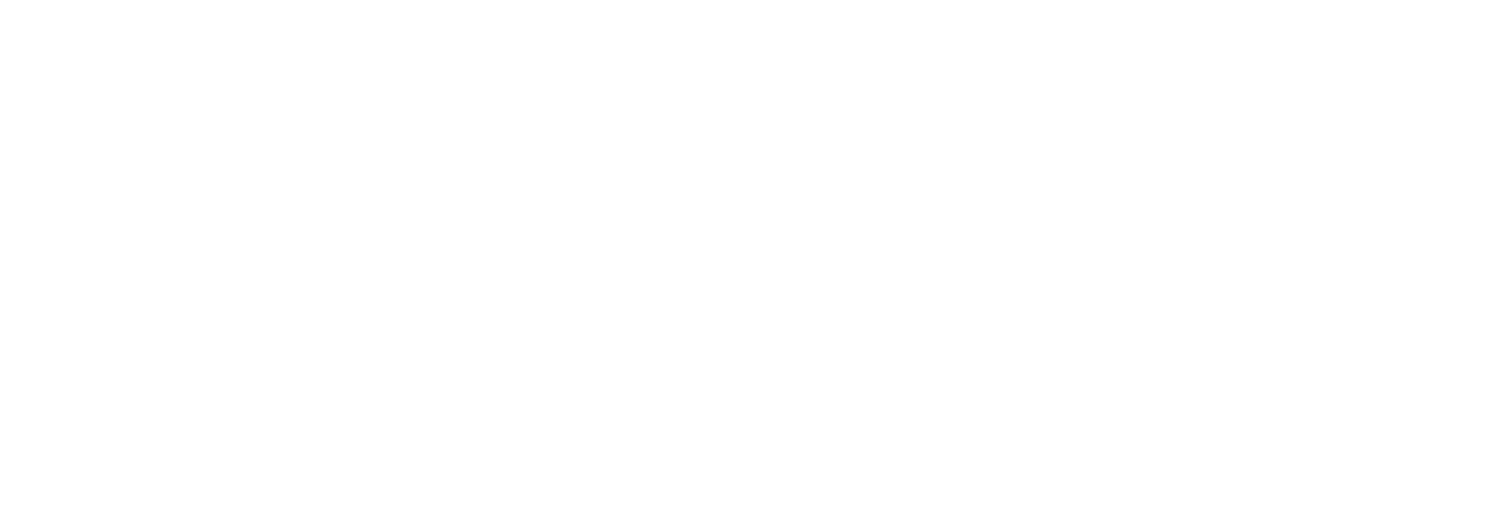
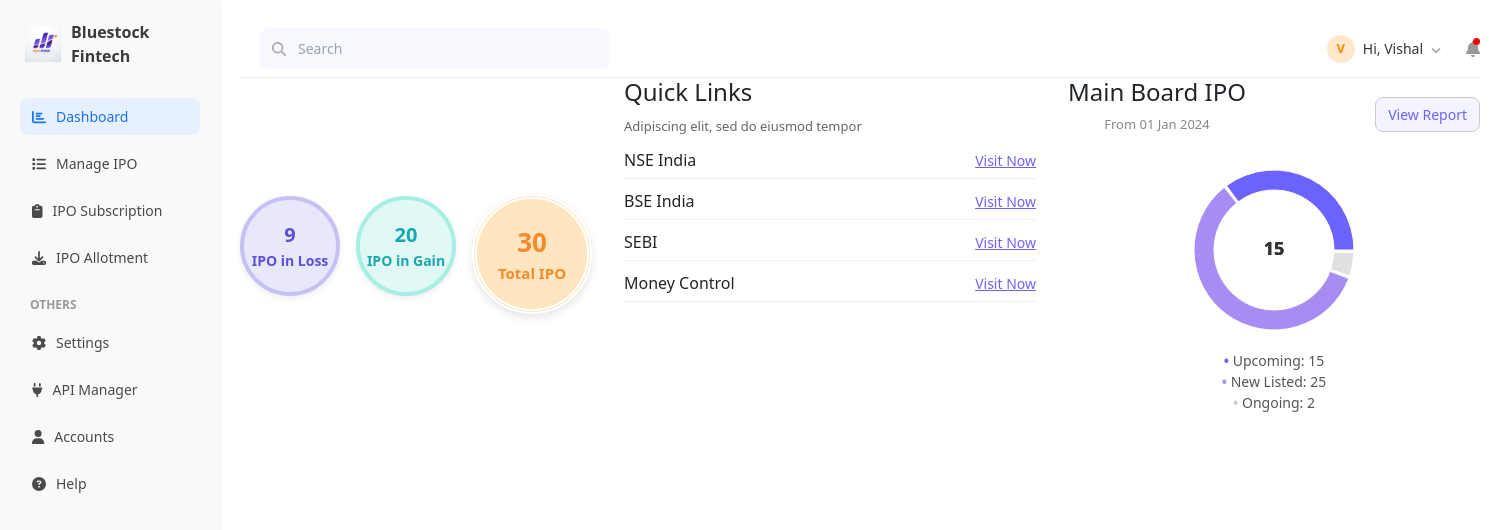
Before and after one commit to oceanja/ipo-web-app, a React (Create React App) app: page /admin-dashboard in a window 1280 px wide. Before the commit this address had no page. Shown: the top 530 px of the page, 1500 px wide, since content can reach past the window. Built offline with nearby package versions, Linux system fonts and the light colour scheme.

Commit message:
Refactored login/signup, updated AdminDashboard with charts and styling

```diff
--- a/package.json
+++ b/package.json
@@ -15,9 +15,9 @@
     "react-bootstrap": "^2.10.10",
     "react-dom": "^19.1.0",
     "react-icons": "^5.5.0",
-
     "react-router-dom": "^7.6.2",
     "react-scripts": "5.0.1",
+    "recharts": "^2.15.3",
     "tailwindcss": "^2.2.19",
     "web-vitals": "^2.1.4"
   },
--- a/src/App.jsx
+++ b/src/App.jsx
@@ -1,22 +1,40 @@
-import { BrowserRouter, Routes, Route } from "react-router-dom";
+import { BrowserRouter, Routes, Route, useLocation } from "react-router-dom";
 import Sidebar from "./components/SideBar";
 import Navbar from "./components/Navbar";
+
 import ManageIPO from "./pages/ManageIPO";
 import RegisterIPO from "./pages/IPORegister";
+import AdminDashboard from "./pages/AdminDashboard";
+import LoginPage from "./pages/LoginPage";
+import SignupPage from "./pages/SignupPage";
+
+function AppWrapper() {
+  const location = useLocation();
+  const hideLayout = location.pathname === "/login" || location.pathname === "/signup";
+
+  return (
+    <>
+      {!hideLayout && <Sidebar />}
+      <div style={{ marginLeft: hideLayout ? 0 : "220px", padding: "20px", width: "100%" }}>
+        {!hideLayout && <Navbar />}
+        <Routes>
+          <Route path="/login" element={<LoginPage />} />
+          <Route path="/signup" element={<SignupPage />} />
+          <Route path="/" element={<ManageIPO />} />
+          <Route path="/manage-ipo" element={<ManageIPO />} />
+          <Route path="/register-ipo" element={<RegisterIPO />} />
+          <Route path="/admin-dashboard" element={<AdminDashboard />} />
+          <Route path="*" element={<h2>404 - Page Not Found</h2>} />
+        </Routes>
+      </div>
+    </>
+  );
+}
 
 function App() {
   return (
     <BrowserRouter>
-      <div style={{ display: "flex" }}>
-        <Sidebar />
-        <div style={{ marginLeft: "220px", padding: "20px", width: "100%" }}>
-          <Routes>
-            <Route path="/" element={<ManageIPO />} />
-            <Route path="/manage-ipo" element={<ManageIPO />} />
-            <Route path="/register-ipo" element={<RegisterIPO />} />
-          </Routes>
-        </div>
-      </div>
+      <AppWrapper />
     </BrowserRouter>
   );
 }
--- a/src/components/SideBar.jsx
+++ b/src/components/SideBar.jsx
@@ -1,6 +1,5 @@
 import { NavLink } from "react-router-dom";
 import "../styles/Sidebar.css";
-
 
 import { FontAwesomeIcon } from "@fortawesome/react-fontawesome";
 import {
@@ -14,7 +13,6 @@
   faQuestionCircle
 } from "@fortawesome/free-solid-svg-icons";
 
-
 import logo from "../assets/images/logo1.jpeg";
 
 const Sidebar = () => {
@@ -27,25 +25,25 @@
 
       <ul className="menu-section">
         <li>
-          <NavLink to="/">
+          <NavLink to="/admin-dashboard" activeclassname="active">
             <FontAwesomeIcon icon={faChartBar} />
             <span>Dashboard</span>
           </NavLink>
         </li>
         <li>
-          <NavLink to="/manage-ipo">
+          <NavLink to="/manage-ipo" activeclassname="active">
             <FontAwesomeIcon icon={faList} />
             <span>Manage IPO</span>
           </NavLink>
         </li>
         <li>
-          <NavLink to="/ipo-subscription">
+          <NavLink to="/ipo-subscription" activeclassname="active">
             <FontAwesomeIcon icon={faClipboard} />
             <span>IPO Subscription</span>
           </NavLink>
         </li>
         <li>
-          <NavLink to="/ipo-allotment">
+          <NavLink to="/ipo-allotment" activeclassname="active">
             <FontAwesomeIcon icon={faDownload} />
             <span>IPO Allotment</span>
           </NavLink>
@@ -56,25 +54,25 @@
 
       <ul className="menu-section">
         <li>
-          <NavLink to="/settings">
+          <NavLink to="/settings" activeclassname="active">
             <FontAwesomeIcon icon={faCog} />
             <span>Settings</span>
           </NavLink>
         </li>
         <li>
-          <NavLink to="/api-manager">
+          <NavLink to="/api-manager" activeclassname="active">
             <FontAwesomeIcon icon={faPlug} />
             <span>API Manager</span>
           </NavLink>
         </li>
         <li>
-          <NavLink to="/accounts">
+          <NavLink to="/accounts" activeclassname="active">
             <FontAwesomeIcon icon={faUser} />
             <span>Accounts</span>
           </NavLink>
         </li>
         <li>
-          <NavLink to="/help">
+          <NavLink to="/help" activeclassname="active">
             <FontAwesomeIcon icon={faQuestionCircle} />
             <span>Help</span>
           </NavLink>
--- a/src/index.js
+++ b/src/index.js
@@ -1,7 +1,7 @@
 import React from 'react';
 import ReactDOM from 'react-dom/client';
 import './index.css';
-import App from './App';
+import App from './App.jsx';
 import 'bootstrap/dist/css/bootstrap.min.css';
 
 
--- a/src/pages/AdminDashboard.jsx
+++ b/src/pages/AdminDashboard.jsx
@@ -0,0 +1,190 @@
+import React from "react";
+import "../styles/AdminDashboard.css";
+import {
+  PieChart,
+  Pie,
+  Cell,
+  Tooltip,
+  ResponsiveContainer,
+} from "recharts";
+
+const donutData = [
+  { name: "Upcoming", value: 15 },
+  { name: "New Listed", value: 25 },
+  { name: "Ongoing", value: 2 },
+];
+
+const COLORS = ["#6c63ff", "#a68cf4", "#e0e0e0"];
+
+const AdminDashboard = () => {
+  return (
+    <div style={{ display: "flex", justifyContent: "space-between", gap: "2rem", flexWrap: "wrap" }}>
+      {/* === Left Section: IPO Dashboard India (3 Circles) === */}
+      <div style={{ display: "flex", alignItems: "center", gap: "16px" }}>
+        {/* IPO in Loss */}
+        <div style={{
+          width: "100px",
+          height: "100px",
+          borderRadius: "50%",
+          backgroundColor: "#e9e7fc",
+          border: "4px solid #c6c1f4",
+          boxShadow: "0 2px 6px rgba(0, 0, 0, 0.08)",
+          display: "flex",
+          flexDirection: "column",
+          justifyContent: "center",
+          alignItems: "center",
+          fontWeight: "600",
+          color: "#5d51d4",
+          textAlign: "center",
+          fontSize: "14px",
+        }}>
+          <div style={{ fontSize: "20px" }}>9</div>
+          IPO in Loss
+        </div>
+
+        {/* IPO in Gain */}
+        <div style={{
+          width: "100px",
+          height: "100px",
+          borderRadius: "50%",
+          backgroundColor: "#e0f9f4",
+          border: "4px solid #a7efe2",
+          boxShadow: "0 2px 6px rgba(0, 0, 0, 0.08)",
+          display: "flex",
+          flexDirection: "column",
+          justifyContent: "center",
+          alignItems: "center",
+          fontWeight: "600",
+          color: "#1aa7b2",
+          textAlign: "center",
+          fontSize: "14px",
+        }}>
+          <div style={{ fontSize: "20px" }}>20</div>
+          IPO in Gain
+        </div>
+
+        {/* Total IPO */}
+        <div style={{
+          width: "120px",
+          height: "120px",
+          borderRadius: "50%",
+          backgroundColor: "#ffe5c0",
+          border: "5px double white",
+          boxShadow: "0 4px 8px rgba(0, 0, 0, 0.1)",
+          display: "flex",
+          flexDirection: "column",
+          justifyContent: "center",
+          alignItems: "center",
+          fontWeight: "700",
+          color: "#f28c28",
+          textAlign: "center",
+          fontSize: "15px",
+          transform: "translateY(8px)",
+        }}>
+          <div style={{ fontSize: "26px" }}>30</div>
+          Total IPO
+        </div>
+      </div>
+
+      {/* === Middle Section: Quick Links === */}
+      <div style={{ flex: 1, minWidth: "250px" }}>
+        <h4 style={{ marginBottom: "10px" }}>Quick Links</h4>
+        <p style={{ fontSize: "13px", color: "#666", marginBottom: "12px" }}>
+          Adipiscing elit, sed do eiusmod tempor
+        </p>
+        <ul style={{ listStyle: "none", padding: 0 }}>
+          {["NSE India", "BSE India", "SEBI", "Money Control"].map((name, idx) => (
+            <li
+              key={idx}
+              style={{
+                display: "flex",
+                justifyContent: "space-between",
+                marginBottom: "10px",
+                alignItems: "center",
+                borderBottom: "1px solid #eee",
+                paddingBottom: "6px",
+              }}
+            >
+              <span>{name}</span>
+              <a href="#" style={{ color: "#6c63ff", fontSize: "14px" }}>
+                Visit Now
+              </a>
+            </li>
+          ))}
+        </ul>
+      </div>
+
+      {/* === Right Section: Donut Chart + Report === */}
+      <div style={{ flex: 1, minWidth: "280px", textAlign: "center" }}>
+        <div style={{ display: "flex", justifyContent: "space-between", alignItems: "center" }}>
+          <div>
+            <h4>Main Board IPO</h4>
+            <p style={{ fontSize: "13px", color: "#888" }}>From 01 Jan 2024</p>
+          </div>
+          <button
+            style={{
+              backgroundColor: "#f3f4ff",
+              border: "1px solid #ccc",
+              borderRadius: "8px",
+              padding: "6px 12px",
+              fontSize: "14px",
+              color: "#6c63ff",
+              cursor: "pointer",
+            }}
+          >
+            View Report
+          </button>
+        </div>
+
+        {/* 🔵 Recharts Donut Chart */}
+        <div style={{ width: "100%", height: 200 }}>
+          <ResponsiveContainer>
+            <PieChart>
+              <Pie
+                data={donutData}
+                innerRadius={60}
+                outerRadius={80}
+                paddingAngle={2}
+                dataKey="value"
+                labelLine={false}
+                label={({ cx, cy }) => (
+                  <text
+                    x={cx}
+                    y={cy}
+                    fill="#333"
+                    textAnchor="middle"
+                    dominantBaseline="middle"
+                    fontSize="18"
+                    fontWeight="bold"
+                  >
+                    15
+                  </text>
+                )}
+              >
+                {donutData.map((entry, index) => (
+                  <Cell key={`cell-${index}`} fill={COLORS[index % COLORS.length]} />
+                ))}
+              </Pie>
+              <Tooltip />
+            </PieChart>
+          </ResponsiveContainer>
+        </div>
+
+        {/* Legends */}
+        <div style={{ fontSize: "14px", color: "#555" }}>
+          <div>
+            <span style={{ color: "#6c63ff", fontWeight: "bold" }}>•</span> Upcoming: 15
+          </div>
+          <div>
+            <span style={{ color: "#a68cf4", fontWeight: "bold" }}>•</span> New Listed: 25
+          </div>
+          <div>
+            <span style={{ color: "#ccc", fontWeight: "bold" }}>•</span> Ongoing: 2
+          </div>
+        </div>
+      </div>
+    </div>
+  );
+};
+
+export default AdminDashboard;
--- /dev/null
+++ b/src/styles/AdminDashboard.css
@@ -0,0 +1,52 @@
+.dashboard-container {
+  padding: 20px;
+}
+
+.dashboard-heading {
+  font-size: 24px;
+  font-weight: 600;
+  margin-bottom: 20px;
+}
+
+.kpi-card-grid {
+  display: grid;
+  grid-template-columns: repeat(auto-fit, minmax(220px, 1fr));
+  gap: 20px;
+}
+
+.kpi-card {
+  background-color: white;
+  color: #333;
+  padding: 20px;
+  border-radius: 12px;
+  box-shadow: 0 4px 8px rgba(0, 0, 0, 0.07);
+  text-align: center;
+}
+
+.kpi-card h4 {
+  font-size: 16px;
+  margin-bottom: 10px;
+}
+
+.kpi-card p {
+  font-size: 28px;
+  font-weight: bold;
+}
+
+/* Card Colors */
+.kpi-card.purple {
+  background-color: #e9e8ff;
+  color: #6c63ff;
+}
+.kpi-card.blue {
+  background-color: #e0f3ff;
+  color: #1e88e5;
+}
+.kpi-card.green {
+  background-color: #d9f5e5;
+  color: #2ebd7f;
+}
+.kpi-card.orange {
+  background-color: #fff6e5;
+  color: #f9a825;
+}
```
Also changed, not shown: src/pages/LoginPage.jsx (renamed from src/components/SignupForm.jsx, +39 -44 lines), src/pages/SignupPage.jsx (renamed from src/components/LoginForm.jsx, +44 -39 lines), 1 other file (tests, documents, lock files or other folders).
